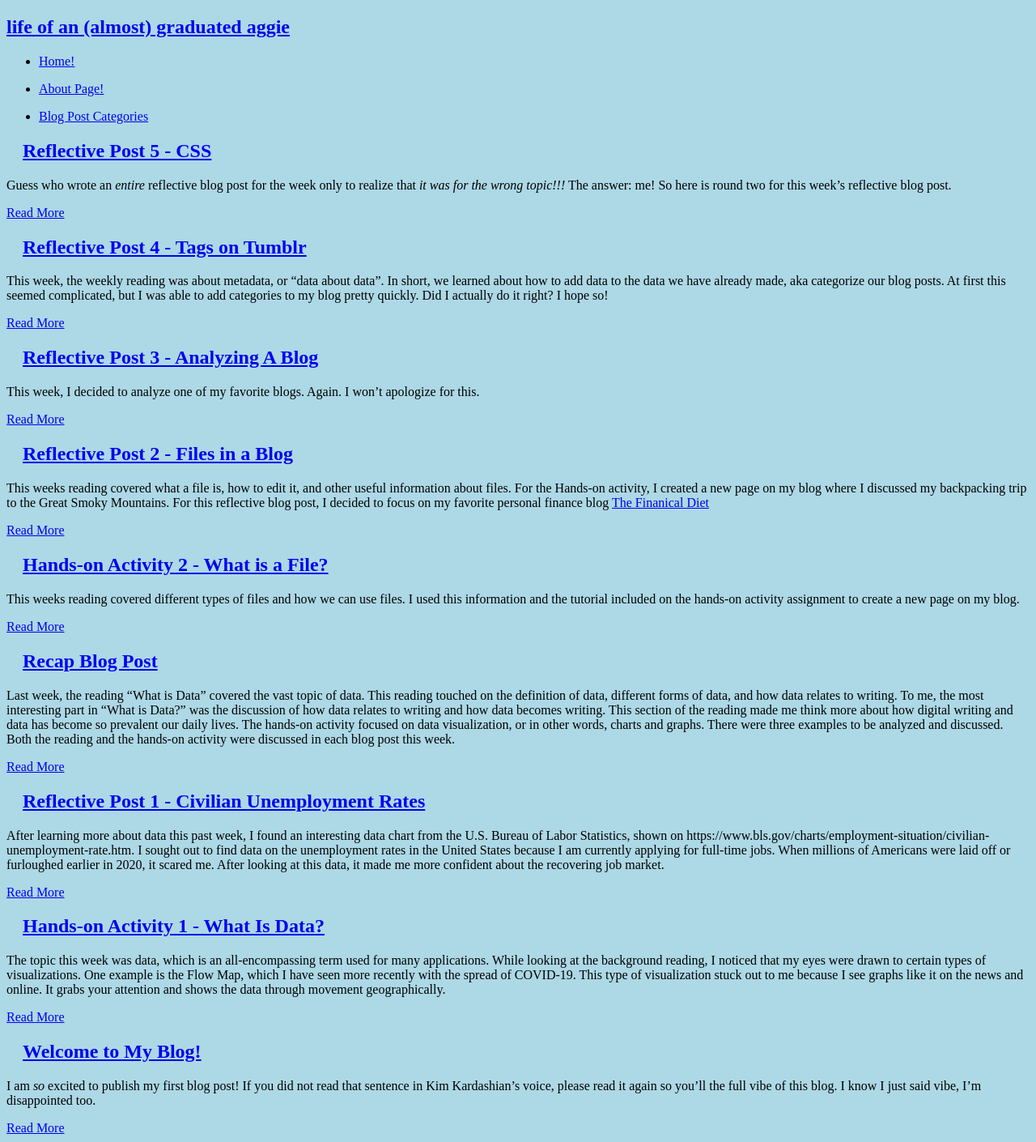
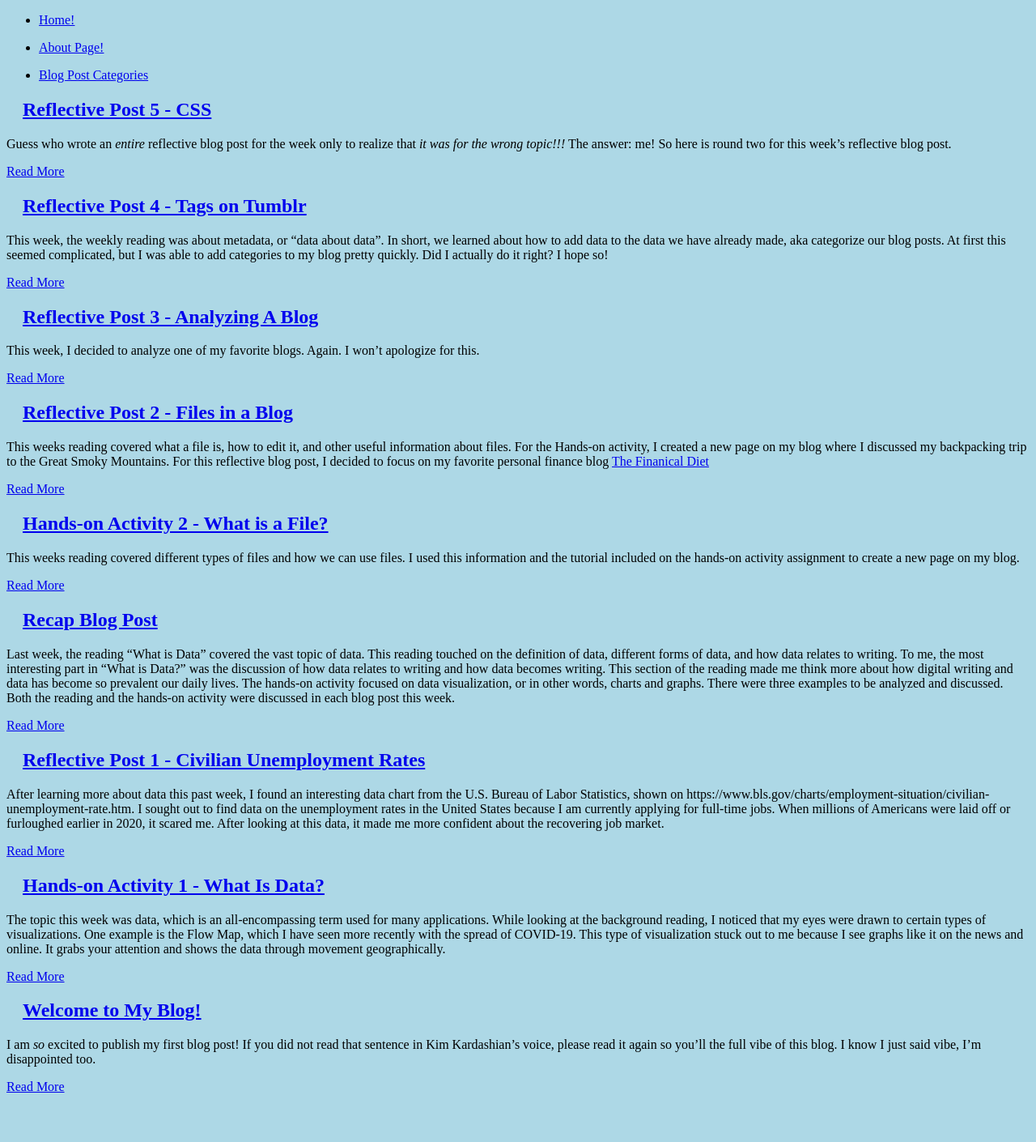
Before and after one commit to brookejohnson450/brookejohnson450.github.io, a Jekyll site: the page built from index.html, in a window 1280 px wide. Shown: the whole page at 81% size. Built offline with Jekyll 4.4.1, drawn with Linux system fonts in a browser that asks for light colours; comment, search, counter and statistics services are not loaded; after the commit the page ends 1359 px from its top, so only the background shows below that.

Commit message:
Update default.html

```diff
--- a/_layouts/default.html
+++ b/_layouts/default.html
@@ -1,16 +1,9 @@
 <!DOCTYPE html>
 <head>
 	<link rel="stylesheet" href="site.css">
-
 	<title>life of an (almost) graduated aggie</title>
-{% seo %}
   </head>
   <body>
-	  	<link rel="stylesheet" href="site.css">
-
-      {% if site.title and site.title != page.title %}
-      <h2><a href="{{ "/" | absolute_url }}">{{ site.title }}</a></h2>
-      {% endif %}
      <nav>
 	  <ul>
 			<li><a href="https://brookejohnson450.github.io/">Home!</a></li>
```
